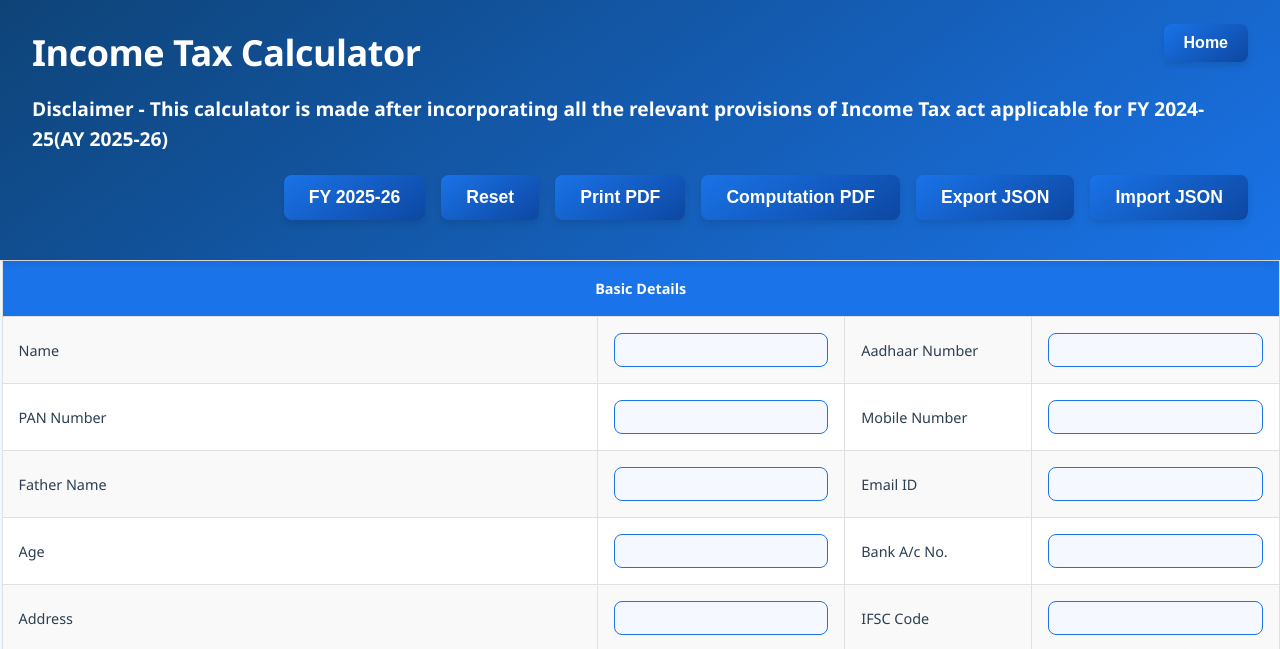
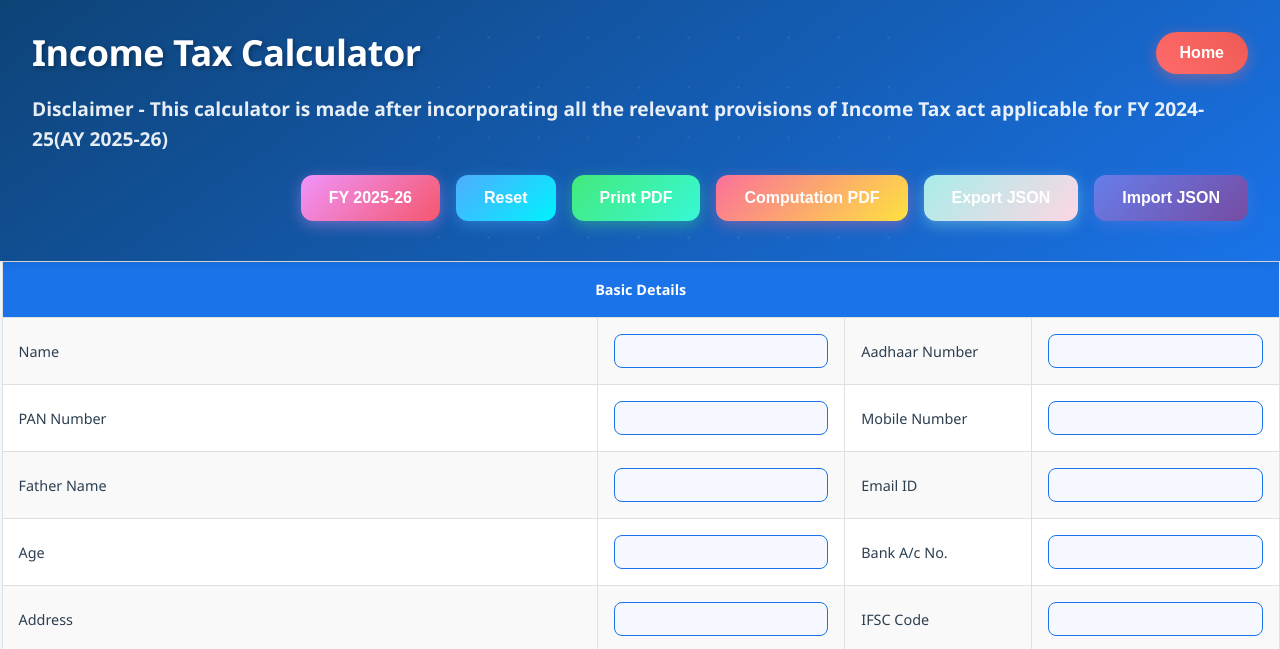
Before and after one commit to SumitGarg100000/IncometaxCalculator, a plain HTML site: page FY2024-25/index.html in a window 1280 px wide. Shown: the top 649 px of the page. Drawn offline with Linux system fonts and the light colour scheme.

Commit message:
Update index.html

```diff
--- a/FY2024-25/index.html
+++ b/FY2024-25/index.html
@@ -105,42 +105,136 @@
  <style>
      header {
   min-width: 800px;
-  background: linear-gradient(145deg, var(--primary-color), var(--secondary-color));
+  background: linear-gradient(135deg, #667eea 0%, #764ba2 100%);
   color: var(--text-light);
-  padding: 1.5rem 2rem;
-  box-shadow: 0 2px 10px rgba(0, 0, 0, 0.1);
-  position: relative; /* NEW: Added for absolute positioning of home button */
+  padding: 2rem 2rem;
+  box-shadow: 0 10px 30px rgba(0, 0, 0, 0.3);
+  position: relative;
+  overflow: hidden;
 }
 
-/* NEW: Styles for Home button */
+/* Animated background elements */
+header::before {
+  content: '';
+  position: absolute;
+  top: -50%;
+  left: -50%;
+  width: 200%;
+  height: 200%;
+  background: radial-gradient(circle, rgba(255,255,255,0.1) 1px, transparent 1px);
+  background-size: 50px 50px;
+  animation: moveBackground 20s linear infinite;
+}
+
+@keyframes moveBackground {
+  0% { transform: translate(0, 0) rotate(0deg); }
+  100% { transform: translate(50px, 50px) rotate(360deg); }
+}
+
+/* Floating calculator icons */
+.calculator-icon {
+  position: absolute;
+  color: rgba(255, 255, 255, 0.1);
+  font-size: 2rem;
+  animation: float 6s ease-in-out infinite;
+}
+
+.calculator-icon:nth-child(1) {
+  top: 10%;
+  left: 10%;
+  animation-delay: 0s;
+}
+
+.calculator-icon:nth-child(2) {
+  top: 20%;
+  right: 15%;
+  animation-delay: -2s;
+}
+
+.calculator-icon:nth-child(3) {
+  bottom: 30%;
+  left: 20%;
+  animation-delay: -4s;
+}
+
+.calculator-icon:nth-child(4) {
+  bottom: 10%;
+  right: 25%;
+  animation-delay: -1s;
+}
+
+.calculator-icon:nth-child(5) {
+  top: 50%;
+  left: 50%;
+  animation-delay: -3s;
+}
+
+@keyframes float {
+  0%, 100% { transform: translateY(0px) rotate(0deg); }
+  50% { transform: translateY(-20px) rotate(180deg); }
+}
+
+/* Enhanced Home button */
 .home-btn {
   position: absolute;
-  top: 1.5rem;
+  top: 2rem;
   right: 2rem;
   display: inline-flex;
   align-items: center;
   justify-content: center;
   gap: 8px;
-  padding: 10px 20px;
+  padding: 12px 24px;
   border: none;
-  border-radius: 8px;
+  border-radius: 25px;
   cursor: pointer;
   font-size: 1rem;
   font-weight: 600;
   transition: all 0.3s ease;
-  box-shadow: 0 4px 6px rgba(0, 0, 0, 0.1);
-  background: linear-gradient(145deg, #1a73e8, #0d47a1);
+  background: linear-gradient(45deg, #ff6b6b, #ee5a52);
   color: white;
   text-decoration: none;
+  box-shadow: 0 4px 15px rgba(255, 107, 107, 0.4);
+  z-index: 100;
 }
 
 .home-btn:hover {
-  transform: translateY(-2px);
-  box-shadow: 0 6px 12px rgba(0, 0, 0, 0.15);
-  background: linear-gradient(145deg, #0d47a1, #1a73e8);
+  transform: translateY(-3px) scale(1.05);
+  box-shadow: 0 8px 25px rgba(255, 107, 107, 0.6);
+  background: linear-gradient(45deg, #ee5a52, #ff6b6b);
 }
 
-.home-btn {
+
+
+.home-btn:hover::before {
+  transform: translateX(100%);
+}
+
+/* Enhanced header titles */
+h1 {
+  font-size: 2.5rem;
+  margin-bottom: 0.5rem;
+  font-weight: 700;
+  text-shadow: 2px 2px 4px rgba(0,0,0,0.3);
+  position: relative;
+  z-index: 10;
+}
+
+h2 {
+  font-size: 1.2rem;
+  margin-bottom: 1.5rem;
+  opacity: 0.9;
+  position: relative;
+  z-index: 10;
+}
+
+/* Enhanced container for buttons */
+.container {
+  display: flex;
+  gap: 1rem;
+  justify-content: center;
+  flex-wrap: wrap;
+  margin: 2rem 0;
+  position: relative;
   z-index: 10;
 }
  </style>
@@ -294,28 +388,107 @@
         box-shadow: 0 0 0 3px rgba(26, 115, 232, 0.2);
       }
 
-      /* ======== Button Styles ======== */
+      /* ======== Enhanced Button Styles ======== */
       .button {
+        position: relative;
         display: inline-flex;
         align-items: center;
         justify-content: center;
         gap: 8px;
-        padding: 12px 25px;
+        padding: 14px 28px;
         border: none;
-        border-radius: 8px;
+        border-radius: 12px;
         cursor: pointer;
-        font-size: 1.1em;
+        font-size: 1rem;
         font-weight: 600;
         transition: all 0.3s ease;
-        box-shadow: 0 4px 6px rgba(0, 0, 0, 0.1);
-        background: linear-gradient(145deg, #1a73e8, #0d47a1);
+        background: linear-gradient(135deg, #667eea 0%, #764ba2 100%);
         color: white;
+        text-decoration: none;
+        box-shadow: 0 4px 15px rgba(102, 126, 234, 0.4);
+        overflow: hidden;
+      }
+
+      .button::before {
+        content: '';
+        position: absolute;
+        top: 0;
+        left: -100%;
+        width: 100%;
+        height: 100%;
+        background: linear-gradient(90deg, transparent, rgba(255,255,255,0.2), transparent);
+        transition: left 0.5s;
+      }
+
+      .button:hover::before {
+        left: 100%;
       }
 
       .button:hover {
         transform: translateY(-2px);
-        box-shadow: 0 6px 12px rgba(0, 0, 0, 0.15);
-        background: linear-gradient(145deg, #0d47a1, #1a73e8);
+        box-shadow: 0 8px 25px rgba(102, 126, 234, 0.6);
+        background: linear-gradient(135deg, #764ba2 0%, #667eea 100%);
+      }
+
+      /* Individual button color variations */
+      .button:nth-child(1) {
+        background: linear-gradient(135deg, #f093fb 0%, #f5576c 100%);
+        box-shadow: 0 4px 15px rgba(240, 147, 251, 0.4);
+      }
+
+      .button:nth-child(1):hover {
+        background: linear-gradient(135deg, #f5576c 0%, #f093fb 100%);
+        box-shadow: 0 8px 25px rgba(240, 147, 251, 0.6);
+      }
+
+      .button:nth-child(2) {
+        background: linear-gradient(135deg, #4facfe 0%, #00f2fe 100%);
+        box-shadow: 0 4px 15px rgba(79, 172, 254, 0.4);
+      }
+
+      .button:nth-child(2):hover {
+        background: linear-gradient(135deg, #00f2fe 0%, #4facfe 100%);
+        box-shadow: 0 8px 25px rgba(79, 172, 254, 0.6);
+      }
+
+      .button:nth-child(3) {
+        background: linear-gradient(135deg, #43e97b 0%, #38f9d7 100%);
+        box-shadow: 0 4px 15px rgba(67, 233, 123, 0.4);
+      }
+
+      .button:nth-child(3):hover {
+        background: linear-gradient(135deg, #38f9d7 0%, #43e97b 100%);
+        box-shadow: 0 8px 25px rgba(67, 233, 123, 0.6);
+      }
+
+      .button:nth-child(4) {
+        background: linear-gradient(135deg, #fa709a 0%, #fee140 100%);
+        box-shadow: 0 4px 15px rgba(250, 112, 154, 0.4);
+      }
+
+      .button:nth-child(4):hover {
+        background: linear-gradient(135deg, #fee140 0%, #fa709a 100%);
+        box-shadow: 0 8px 25px rgba(250, 112, 154, 0.6);
+      }
+
+      .button:nth-child(5) {
+        background: linear-gradient(135deg, #a8edea 0%, #fed6e3 100%);
+        box-shadow: 0 4px 15px rgba(168, 237, 234, 0.4);
+      }
+
+      .button:nth-child(5):hover {
+        background: linear-gradient(135deg, #fed6e3 0%, #a8edea 100%);
+        box-shadow: 0 8px 25px rgba(168, 237, 234, 0.6);
+      }
+
+      .button:nth-child(6) {
+        background: linear-gradient(135deg, #ffecd2 0%, #fcb69f 100%);
+        box-shadow: 0 4px 15px rgba(255, 236, 210, 0.4);
+      }
+
+      .button:nth-child(6):hover {
+        background: linear-gradient(135deg, #fcb69f 0%, #ffecd2 100%);
+        box-shadow: 0 8px 25px rgba(255, 236, 210, 0.6);
       }
 
       /* ======== Footer Styles ======== */
@@ -453,6 +626,14 @@
           padding: 0.6rem 1rem;
           font-size: 0.9rem;
         }
+
+        .container {
+          justify-content: center;
+        }
+
+        .calculator-icon {
+          font-size: 1.5rem;
+        }
       }
 
       @media (max-width: 480px) {
@@ -464,8 +645,14 @@
           flex-direction: column;
           gap: 0.5rem;
         }
+
+        .home-btn {
+          padding: 10px 16px;
+          font-size: 0.9rem;
+        }
       }
     </style>
+
 
     <!-- Rest of the HTML remains the same -->
     <script>
```
